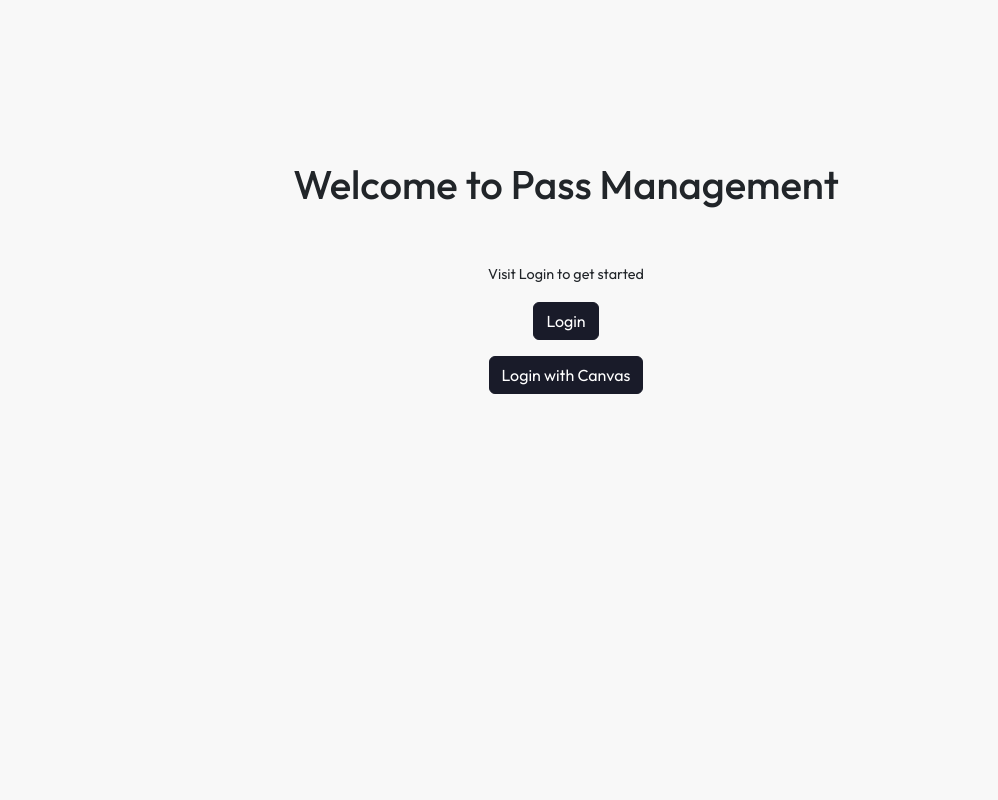
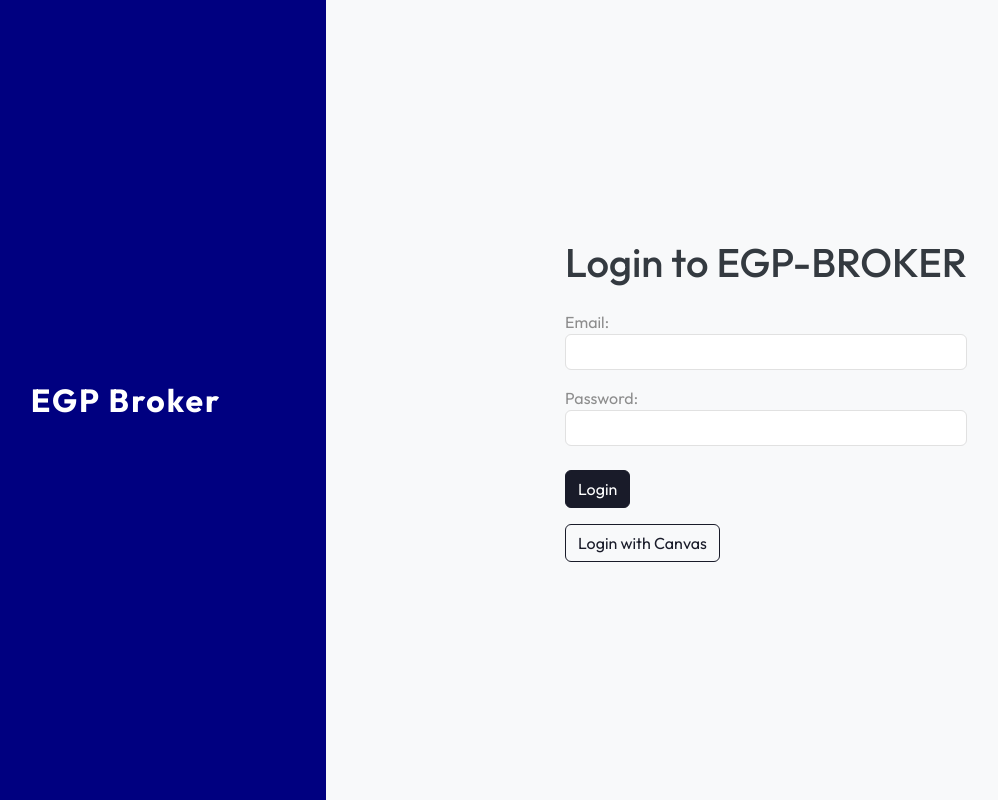
Before and after one commit to web-cat/egp-broker, a SvelteKit app in the folder frontend/: page / in a window 1280 px wide. Shown: the whole page, without its empty margins (74-1072 px from the left). Built offline with nearby package versions, Linux system fonts and the light colour scheme.

Commit message:
Update home page

```diff
--- a/frontend/src/routes/+page.svelte
+++ b/frontend/src/routes/+page.svelte
@@ -1,18 +1,111 @@
 <script>
 	import 'bootstrap/dist/css/bootstrap.min.css';
 	import '/src/styles/global.css';
+	import { writable } from 'svelte/store';
+	import { goto } from '$app/navigation';
+	import axios from 'axios';
+	const token = writable(null);
+	const user = writable(null);
+
+	let email = '';
+	let password = '';
+	let errorMessage = '';
+
+	const login = async () => {
+		try {
+			const response = await axios.post('https://egp-broker.cs.vt.edu/egp-broker-service/api/login', { email, password });
+
+			// Store user and token in local storage
+			localStorage.setItem('user', JSON.stringify(response.data.user));
+			localStorage.setItem('token', JSON.stringify(response.data.token));
+
+			// Set user and token in the store
+			user.set(response.data.user);
+			token.set(response.data.token);
+
+			// Check the user's role and navigate accordingly
+			const { role } = response.data.user;
+			if (role === 'admin') {
+				goto('/admin/dashboard');
+			} else {
+				goto('/home');
+			}
+		} catch (error) {
+			errorMessage = error.response?.data?.error || 'Login failed';
+		}
+	};
+</script>
+
+<div class="d-flex vh-100">
+	<div class="flex-first d-none d-md-flex">
+		<p>EGP Broker</p>
+	</div>
+	<main class="flex-second container d-flex flex-column align-items-center justify-content-center">
+		<div class="">
+			<h1 class="mb-4">Login to EGP-BROKER</h1>
+			<form class="w-100" on:submit|preventDefault={login}>
+				<div class="form-group mb-3">
+					<label for="email">Email:</label>
+					<input class="form-control" id="email" type="email" bind:value={email} required />
+				</div>
+				<div class="form-group mb-4">
+					<label for="password">Password:</label>
+					<input class="form-control" id="password" type="password" bind:value={password} required />
+				</div>
+					<button class="btn block btn-primary btn-block mb-3" type="submit">Login</button>
+			</form>
+			<a class="btn block btn-outline-primary btn-block" href="/login-canvas">Login with Canvas</a>
+
+			{#if errorMessage}
+				<p class="text-danger mt-3">{errorMessage}</p>
+			{/if}
+		</div>
+	</main>
+</div>
+
+<style>
+	.flex-first {
+		display: flex;
+		width: 400px;
+		align-items: center;
+		justify-content: center;
+		color: white;
+		text-align: center;
+		background-color: navy;
+	}
+	.flex-first p {
+		font-size: 32px;
+		letter-spacing: 2px;
+		font-weight: bold;
+		margin: 0;
+	}
 
 
-</script>
+	.flex-second {
+		flex: 1;
+		display: flex;
+		justify-content: center;
+		align-items: center;
+		background-color: #f8f9fa;
+		padding: 20px;
+	}
 
-<main
-		style="height: 100vh; margin-top: 20vh"
-		class="container d-flex flex-column h-100 align-items-center justify-content-center"
->
-	<h1>Welcome to Pass Management</h1>
+	form {
+		width: 100%;
+	}
 
-	<!-- Links -->
-	<p class="mt-5">Visit <a href="/login">Login</a> to get started</p>
-	<a class="btn btn-primary mb-3" href="/login">Login</a>
-	<a class="btn btn-primary mb-3" href="/login-canvas">Login with Canvas</a>
-</main>
+	h1, h5 {
+		color: #343a40;
+	}
+
+
+
+	@media (max-width: 767.98px) {
+		.flex-first {
+			display: none;
+		}
+		.flex-second {
+			width: 100%;
+		}
+	}
+</style>
```
Also changed, not shown: 1 other file (tests, documents, lock files or other folders).
